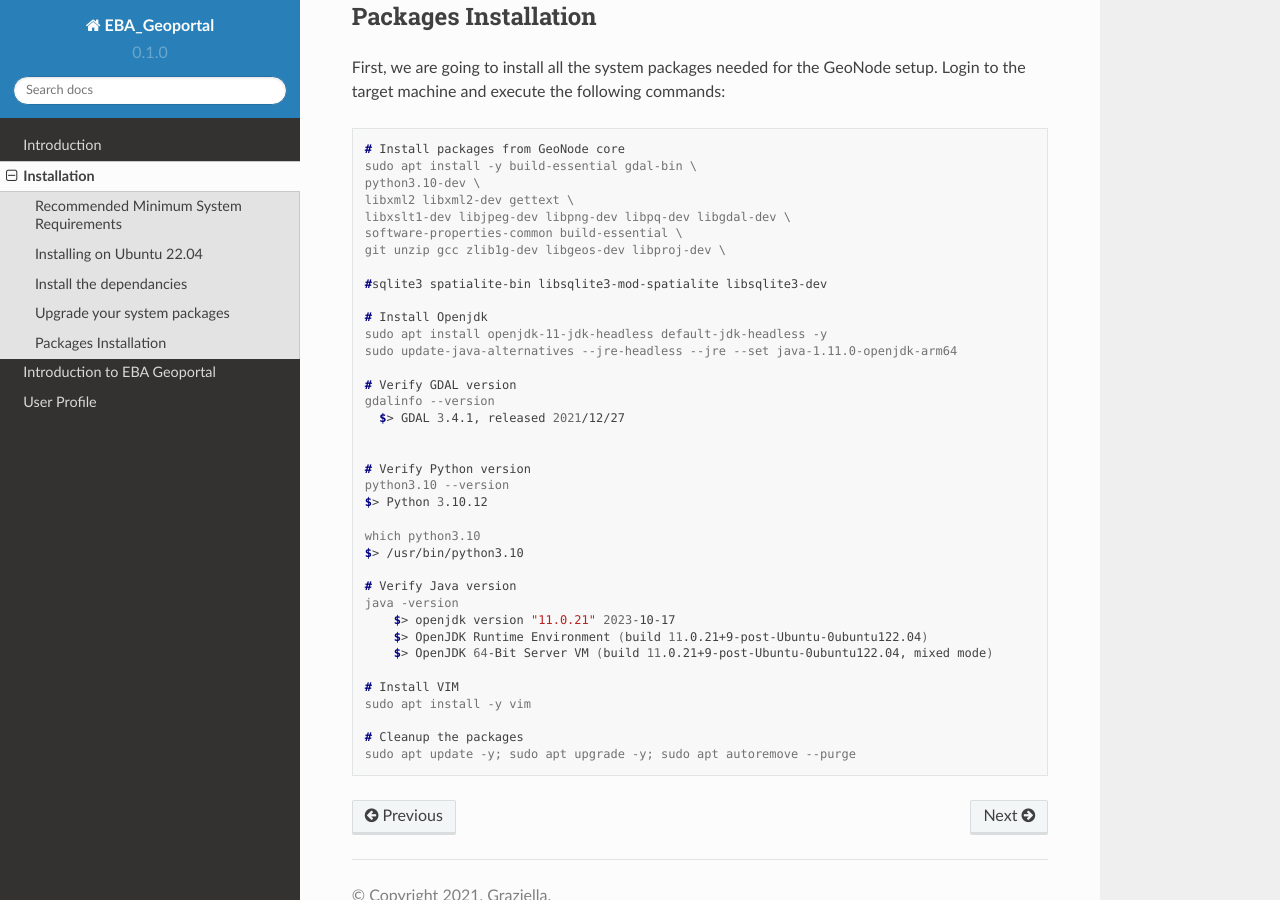
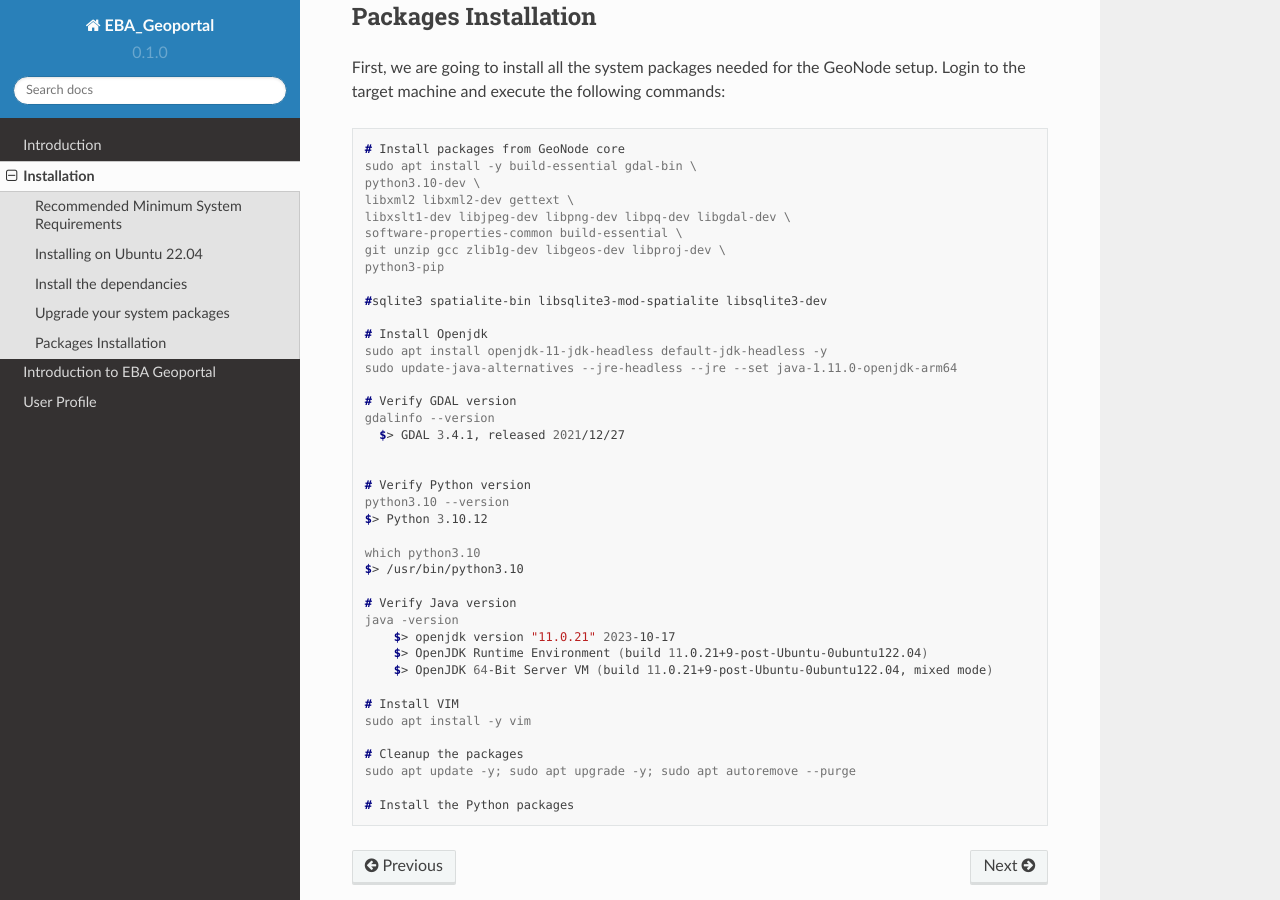
Before and after one commit to anjogu/ebageoportal-tutorial, a Sphinx documentation site: the page built from docs/source/installation.rst, in a window 1280 px wide and 900 px high, scrolled down 1043 px. Built offline with Sphinx 7.4.7 and the Read the Docs theme 2.0.0, drawn with Linux system fonts in a browser that asks for light colours.

Commit message:
pip instalations

```diff
--- a/docs/source/installation.rst
+++ b/docs/source/installation.rst
@@ -83,6 +83,7 @@
     libxslt1-dev libjpeg-dev libpng-dev libpq-dev libgdal-dev \
     software-properties-common build-essential \
     git unzip gcc zlib1g-dev libgeos-dev libproj-dev \
+    python3-pip
 
     #sqlite3 spatialite-bin libsqlite3-mod-spatialite libsqlite3-dev
 
@@ -113,3 +114,5 @@
 
     # Cleanup the packages
     sudo apt update -y; sudo apt upgrade -y; sudo apt autoremove --purge
+
+    # Install the Python packages
```
